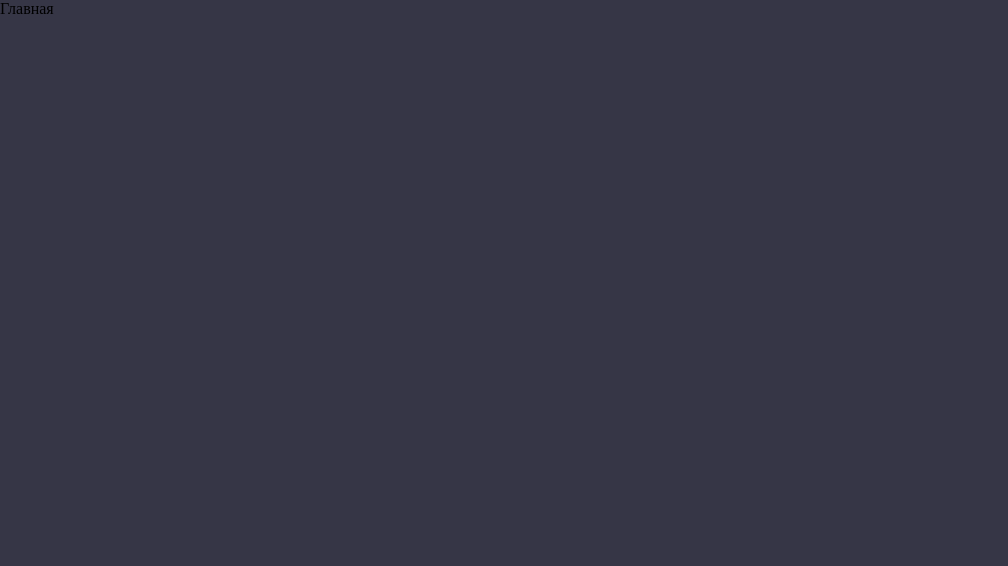
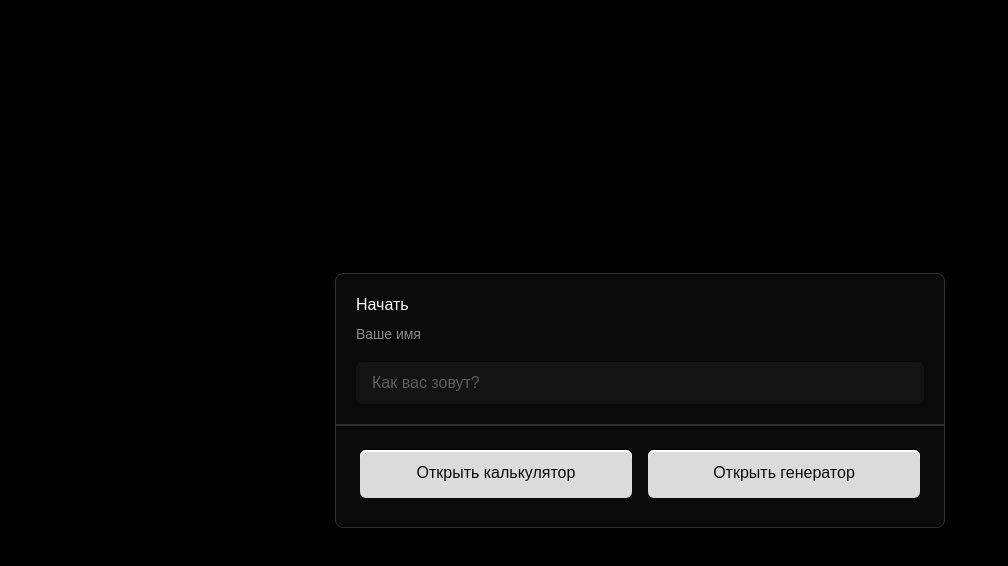
Before and after one commit to ArtycoBW/UtilityHub, a Next.js app: page / in a window 1280 px wide. Shown: the top 566 px of the page, without its empty margins (0-1008 px from the left). Built offline with nearby package versions, Linux system fonts and the light colour scheme.

Commit message:
добавление стора и компонента InputSection

```diff
--- a/package.json
+++ b/package.json
@@ -13,7 +13,8 @@
     "react": "^18",
     "react-dom": "^18",
     "saas": "^1.0.0",
-    "sass": "^1.79.4"
+    "sass": "^1.79.4",
+    "zustand": "^5.0.0-rc.2"
   },
   "devDependencies": {
     "@types/node": "^20",
--- a/src/app/page.tsx
+++ b/src/app/page.tsx
@@ -1,5 +1,11 @@
+import InputSection from '@/components/common/inputSection'
 import styles from '@styles/page.module.scss'
 
 export default function Home() {
-  return <div className={styles.page}>Главная</div>
+
+  return (
+    <div className={styles.page}>
+      <InputSection />
+    </div>
+  )
 }
--- a/src/app/styles/Button.module.scss
+++ b/src/app/styles/Button.module.scss
@@ -7,4 +7,7 @@
 	cursor: pointer;
   transition: background-color 0.3s;
   box-shadow: inset 0 2px 0 0 #ffffff;
+	font-family: var(--font-typeface-book);
+	font-size: 16px;
+	line-height: 24px;
 }
--- /dev/null
+++ b/src/app/styles/InputSection.module.scss
@@ -0,0 +1,34 @@
+.inputSection {
+	padding: 20px;
+	display: grid;
+	border-bottom: 2px solid var(--gray-800);
+
+	.title {
+		color: var(--main-color);
+		font-size: 16px;
+		line-height: 24px;
+		font-family: var(--font-typeface-book);
+	}
+
+	.subtitle {
+		color: var(--gray-400);
+		font-family: var(--font-typeface-regular);
+		font-size: 14px;
+		line-height: 20px;
+		padding: 8px 0 16px 0;
+	}
+
+	.error {
+		&::placeholder {
+			color: red;
+		}
+	}
+}
+
+.actionsSection {
+	display: flex;
+	justify-content: center;
+	align-items: center;
+	gap: 16px;
+	padding: 24px;
+}
--- a/src/app/styles/globals.scss
+++ b/src/app/styles/globals.scss
@@ -19,6 +19,7 @@ html,
 body,
 #root,
 .app {
+  background-color: black;
   height: 100%;
   width: 100%;
   overflow-x: hidden;
--- a/src/app/styles/page.module.scss
+++ b/src/app/styles/page.module.scss
@@ -1,11 +1,36 @@
 .page {
+	display: flex;
+	justify-content: center;
+	align-items: center;
 	height: 100vh;
 	width: 100vw;
-	background-color: #363646;
+
+	.inputSection {
+		padding: 20px;
+		display: grid;
+		border-bottom: 2px solid var(--gray-800);
+
+		.title {
+			color: var(--main-color);
+			font-size: 16px;
+			line-height: 24px;
+			font-family: var(--font-typeface-book);
+		}
+
+		.subtitle {
+			color: var(--gray-400);
+			font-family: var(--font-typeface-regular);
+			font-size: 14px;
+			line-height: 20px;
+			padding: 8px 0 16px 0;
+		}
+	}
+
+	.actionsSection {
+		display: flex;
+		justify-content: center;
+		align-items: center;
+		gap: 16px;
+		padding: 24px;
+	}
 }
-
-.button {
-	font-size: 16px;
-	line-height: 24px;
-	font-family: var(--font-typeface-book);
-}
--- a/src/components/common/Button.tsx
+++ b/src/components/common/Button.tsx
@@ -8,11 +8,12 @@ interface ButtonProps {
   style?: React.CSSProperties
   onClick?: () => void
   children: React.ReactNode
+  disabled?: boolean
 }
 
-const Button: React.FC<ButtonProps> = ({ width = '273px', height = '48px', style, onClick, children }) => {
+const Button: React.FC<ButtonProps> = ({ width = '273px', height = '48px', style, onClick, children, disabled }) => {
   return (
-    <button className={styles.button} style={{ width, height, ...style }} onClick={onClick}>
+    <button className={styles.button} style={{ width, height, ...style }} onClick={onClick} disabled={disabled}>
       {children}
     </button>
   )
--- a/src/components/common/Header.tsx
+++ b/src/components/common/Header.tsx
@@ -1,21 +1,31 @@
+'use client'
 import React from 'react'
 import styles from '@styles/Header.module.scss'
 import Image from 'next/image'
 import Link from 'next/link'
+import { useNameStore } from '@/store/useStore'
 
 const Header = () => {
+  const { name } = useNameStore()
+
   return (
     <div className={styles.header}>
       <Image width="142" height="24" src="/assets/logo.svg" alt="logo" />
       <div className={styles.links}>
-        <Link className={styles.link} href="/">Главная</Link>
-				<Link className={styles.link} href="/calculator">Калькулятор</Link>
-				<Link className={styles.link} href="/password-generator">Генератор паролей</Link>
+        <Link className={styles.link} href="/">
+          Главная
+        </Link>
+        <Link className={styles.link} href="/calculator">
+          Калькулятор
+        </Link>
+        <Link className={styles.link} href="/password-generator">
+          Генератор паролей
+        </Link>
       </div>
       <div className={styles.user}>
-				<span className={styles.username}>артур</span>
-				<Image height='32' width='32' src="/assets/avatar.jpg" alt="avatar" className={styles.avatar} />
-			</div>
+        <span className={styles.username}>{name}</span>
+        <Image height="32" width="32" src="/assets/avatar.jpg" alt="avatar" className={styles.avatar} />
+      </div>
     </div>
   )
 }
--- a/src/components/common/Input.tsx
+++ b/src/components/common/Input.tsx
@@ -10,9 +10,18 @@ interface InputProps {
   onChange?: (e: React.ChangeEvent<HTMLInputElement>) => void
   value?: string
   placeholder?: string
+  disabled?: boolean
 }
 
-const Input: React.FC<InputProps> = ({ width, height, style, onChange, value, placeholder='Введите данные' }) => {
+const Input: React.FC<InputProps> = ({
+  width,
+  height,
+  style,
+  onChange,
+  value,
+  placeholder = 'Введите данные',
+  disabled,
+}) => {
   return (
     <input
       className={styles.input}
@@ -20,6 +29,7 @@ const Input: React.FC<InputProps> = ({ width, height, style, onChange, value, pl
       onChange={onChange}
       value={value}
       placeholder={placeholder}
+      disabled={disabled}
     />
   )
 }
--- /dev/null
+++ b/src/components/common/inputSection.tsx
@@ -0,0 +1,62 @@
+'use client'
+import React, { useState } from 'react'
+import { useRouter } from 'next/navigation'
+import { Button, Input } from '@/components/common'
+import Card from '@/components/common/Card'
+import { useNameStore } from '@/store/useStore'
+import styles from '@styles/InputSection.module.scss'
+
+const InputSection = () => {
+  const [inputName, setInputName] = useState('')
+  const [errorMessage, setErrorMessage] = useState('')
+  const { name, setName } = useNameStore()
+  const router = useRouter()
+  const isDisabled = name.length > 0
+
+  const handleChange = (event: React.ChangeEvent<HTMLInputElement>) => {
+    setInputName(event.target.value)
+    if (errorMessage) {
+      setErrorMessage('')
+    }
+  }
+
+  const handleSaveName = (path: string) => {
+    if (inputName.length > 3) {
+      setName(inputName)
+      router.push(path)
+    } else {
+      setErrorMessage('Имя должно быть длиннее 3 символов')
+    }
+  }
+
+  const disabledStyle = {
+    opacity: isDisabled ? 0.5 : 1,
+    cursor: isDisabled ? 'not-allowed' : 'pointer',
+  }
+
+  return (
+    <Card width="610px" height="255px">
+      <div className={styles.inputSection}>
+        <span className={styles.title}>Начать</span>
+        <span className={styles.subtitle}>Ваше имя</span>
+        <Input
+          placeholder={errorMessage ? errorMessage : 'Как вас зовут?'}
+          value={inputName}
+          onChange={handleChange}
+          disabled={isDisabled}
+          style={disabledStyle}
+        />
+      </div>
+      <div className={styles.actionsSection}>
+        <Button disabled={isDisabled} onClick={() => handleSaveName('/calculator')} style={disabledStyle}>
+          Открыть калькулятор
+        </Button>
+        <Button disabled={isDisabled} onClick={() => handleSaveName('/password-generator')} style={disabledStyle}>
+          Открыть генератор
+        </Button>
+      </div>
+    </Card>
+  )
+}
+
+export default InputSection
--- a/src/store/useStore.ts
+++ b/src/store/useStore.ts
@@ -0,0 +1,20 @@
+import { create } from 'zustand'
+import { persist, createJSONStorage } from 'zustand/middleware'
+
+interface NameStore {
+  name: string
+  setName: (newName: string) => void
+}
+
+export const useNameStore = create<NameStore>()(
+  persist(
+    (set) => ({
+      name: '',
+      setName: (newName: string) => set({ name: newName }),
+    }),
+    {
+      name: 'name-storage',
+      storage: createJSONStorage(() => localStorage),
+    },
+  ),
+)
```
Also changed, not shown: 1 other file (tests, documents, lock files or other folders).
